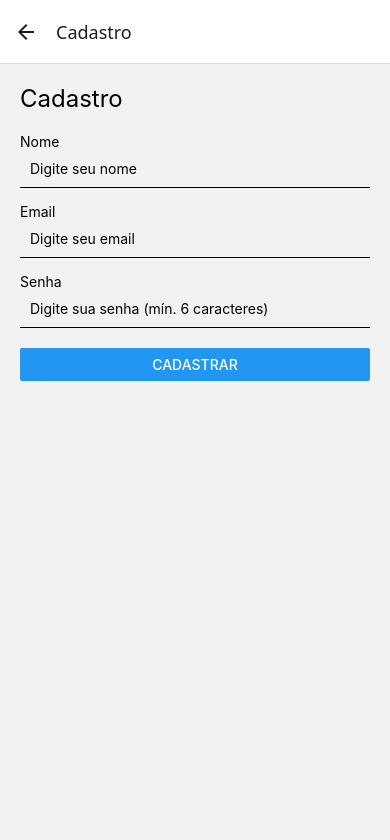
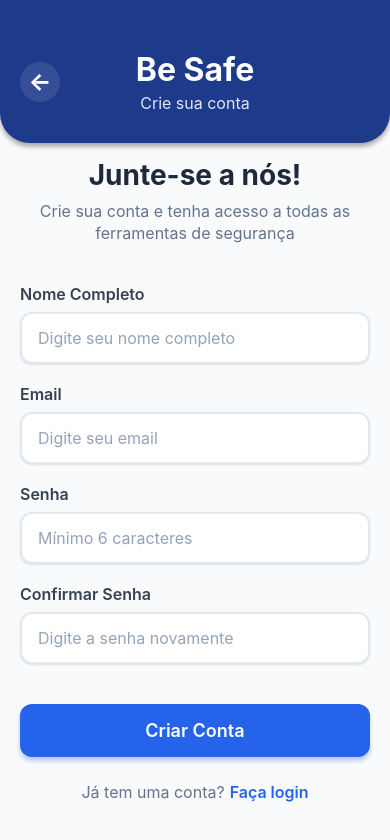
Before and after one commit to GabsGrego/beSafe, a React Native app: screen /Cadastro in a window 390 px wide. Shown: the top 840 px of the page. Built offline with nearby package versions, Linux system fonts and the light colour scheme; what native-base would draw is missing.

Commit message:
cadastro screen styling

```diff
--- a/src/navigation/AppNavigator.tsx
+++ b/src/navigation/AppNavigator.tsx
@@ -17,7 +17,7 @@ const AppNavigator: React.FC = () => {
     return (
       <Stack.Navigator initialRouteName="Home">
         <Stack.Screen name="Login" component={LoginScreen} options={{headerShown: false}}/>
-        <Stack.Screen name="Cadastro" component={CadastroScreen} />
+        <Stack.Screen name="Cadastro" component={CadastroScreen} options={{headerShown: false}}/>
         <Stack.Screen name="Home" component={HomeScreen} options={{headerShown: false}}/>
         <Stack.Screen name="Perfil" component={PerfilScreen} />
         <Stack.Screen name="GuiaEmergencia" component={GuiaEmergenciaScreen} />
--- a/src/screens/CadastroScreen.tsx
+++ b/src/screens/CadastroScreen.tsx
@@ -1,5 +1,5 @@
 import React, { useState } from 'react';
-import { View, Text, TextInput, Button, Alert } from 'react-native';
+import { View, Text, TextInput, TouchableOpacity, Alert, StyleSheet, StatusBar, ScrollView } from 'react-native';
 import { useNavigation, NavigationProp } from '@react-navigation/native';
 import { createUserWithEmailAndPassword } from 'firebase/auth';
 import { setDoc, doc } from 'firebase/firestore';
@@ -10,6 +10,7 @@ const CadastroScreen: React.FC = () => {
     const [nome, setNome] = useState('');
     const [email, setEmail] = useState('');
     const [senha, setSenha] = useState('');
+    const [confirmSenha, setConfirmSenha] = useState('');
     const navigation = useNavigation<NavigationProp<RootStackParamList>>();
 
     const cadastrar = async () => {
@@ -26,6 +27,11 @@ const CadastroScreen: React.FC = () => {
 
         if (!senha || senha.length < 6) {
             Alert.alert('Erro', 'A senha deve ter pelo menos 6 caracteres');
+            return;
+        }
+
+        if (senha !== confirmSenha) {
+            Alert.alert('Erro', 'As senhas não coincidem');
             return;
         }
 
@@ -71,39 +77,233 @@ const CadastroScreen: React.FC = () => {
     };
 
     return (
-        <View style={{ padding: 20 }}>
-            <Text style={{ fontSize: 24, marginBottom: 20 }}>Cadastro</Text>
+        <View style={styles.container}>
+            <StatusBar barStyle="light-content" backgroundColor="#1e3a8a" />
 
-            <Text>Nome</Text>
+            {/* Header com nome do app */}
+            <View style={styles.header}>
+                <TouchableOpacity
+                    style={styles.backButton}
+                    onPress={() => navigation.goBack()}
+                >
+                    <Text style={styles.backButtonText}>←</Text>
+                </TouchableOpacity>
+                <View style={styles.headerContent}>
+                    <Text style={styles.appName}>Be Safe</Text>
+                    <Text style={styles.subtitle}>Crie sua conta</Text>
+                </View>
+            </View>
+
+            <ScrollView style={styles.scrollContainer} showsVerticalScrollIndicator={false}>
+                {/* Formulário */}
+                <View style={styles.formContainer}>
+                    <Text style={styles.welcomeText}>Junte-se a nós!</Text>
+                    <Text style={styles.descriptionText}>
+                        Crie sua conta e tenha acesso a todas as ferramentas de segurança
+                    </Text>
+
+                    <View style={styles.inputContainer}>
+                        <Text style={styles.label}>Nome Completo</Text>
                         <TextInput
                             value={nome}
                             onChangeText={setNome}
-                style={{ borderBottomWidth: 1, marginBottom: 15, padding: 10 }}
-                placeholder="Digite seu nome"
+                            style={styles.input}
+                            placeholder="Digite seu nome completo"
+                            placeholderTextColor="#94a3b8"
                         />
+                    </View>
 
-            <Text>Email</Text>
+                    <View style={styles.inputContainer}>
+                        <Text style={styles.label}>Email</Text>
                         <TextInput
                             value={email}
                             onChangeText={setEmail}
                             keyboardType="email-address"
-                style={{ borderBottomWidth: 1, marginBottom: 15, padding: 10 }}
+                            style={styles.input}
                             placeholder="Digite seu email"
+                            placeholderTextColor="#94a3b8"
                             autoCapitalize="none"
                         />
+                    </View>
 
-            <Text>Senha</Text>
+                    <View style={styles.inputContainer}>
+                        <Text style={styles.label}>Senha</Text>
                         <TextInput
                             value={senha}
                             onChangeText={setSenha}
                             secureTextEntry
-                style={{ borderBottomWidth: 1, marginBottom: 20, padding: 10 }}
-                placeholder="Digite sua senha (mín. 6 caracteres)"
+                            style={styles.input}
+                            placeholder="Mínimo 6 caracteres"
+                            placeholderTextColor="#94a3b8"
                         />
+                    </View>
 
-            <Button title="Cadastrar" onPress={cadastrar} />
+                    <View style={styles.inputContainer}>
+                        <Text style={styles.label}>Confirmar Senha</Text>
+                        <TextInput
+                            value={confirmSenha}
+                            onChangeText={setConfirmSenha}
+                            secureTextEntry
+                            style={styles.input}
+                            placeholder="Digite a senha novamente"
+                            placeholderTextColor="#94a3b8"
+                        />
+                    </View>
+
+                    <TouchableOpacity style={styles.registerButton} onPress={cadastrar}>
+                        <Text style={styles.registerButtonText}>Criar Conta</Text>
+                    </TouchableOpacity>
+
+                    <View style={styles.loginSection}>
+                        <Text style={styles.loginText}>Já tem uma conta?</Text>
+                        <TouchableOpacity onPress={() => navigation.navigate('Login')}>
+                            <Text style={styles.loginLink}>Faça login</Text>
+                        </TouchableOpacity>
+                    </View>
+
+                </View>
+            </ScrollView>
         </View>
     );
 };
 
+const styles = StyleSheet.create({
+    container: {
+        flex: 1,
+        backgroundColor: '#f8fafc',
+    },
+    header: {
+        backgroundColor: '#1e3a8a',
+        paddingTop: 50,
+        paddingBottom: 30,
+        paddingHorizontal: 20,
+        flexDirection: 'row',
+        alignItems: 'center',
+        borderBottomLeftRadius: 30,
+        borderBottomRightRadius: 30,
+        shadowColor: '#000',
+        shadowOffset: {
+            width: 0,
+            height: 4,
+        },
+        shadowOpacity: 0.3,
+        shadowRadius: 4.65,
+        elevation: 8,
+    },
+    backButton: {
+        width: 40,
+        height: 40,
+        borderRadius: 20,
+        backgroundColor: 'rgba(255, 255, 255, 0.1)',
+        justifyContent: 'center',
+        alignItems: 'center',
+        marginRight: 15,
+    },
+    backButtonText: {
+        fontSize: 24,
+        color: '#ffffff',
+        fontWeight: 'bold',
+    },
+    headerContent: {
+        flex: 1,
+        alignItems: 'center',
+        marginRight: 55,
+    },
+    appName: {
+        fontSize: 32,
+        fontWeight: 'bold',
+        color: '#ffffff',
+        marginBottom: 4,
+    },
+    subtitle: {
+        fontSize: 16,
+        color: '#e2e8f0',
+    },
+    scrollContainer: {
+        flex: 1,
+    },
+    formContainer: {
+        paddingHorizontal: 20,
+        paddingTop: 15,
+        paddingBottom: 30,
+    },
+    welcomeText: {
+        fontSize: 28,
+        fontWeight: 'bold',
+        color: '#1e293b',
+        textAlign: 'center',
+        marginBottom: 8,
+    },
+    descriptionText: {
+        fontSize: 16,
+        color: '#64748b',
+        textAlign: 'center',
+        marginBottom: 40,
+        lineHeight: 22,
+    },
+    inputContainer: {
+        marginBottom: 20,
+    },
+    label: {
+        fontSize: 16,
+        fontWeight: '600',
+        color: '#374151',
+        marginBottom: 8,
+    },
+    input: {
+        backgroundColor: '#ffffff',
+        borderWidth: 2,
+        borderColor: '#e2e8f0',
+        borderRadius: 12,
+        paddingHorizontal: 16,
+        paddingVertical: 14,
+        fontSize: 16,
+        color: '#1e293b',
+        shadowColor: '#000',
+        shadowOffset: {
+            width: 0,
+            height: 1,
+        },
+        shadowOpacity: 0.1,
+        shadowRadius: 2,
+        elevation: 2,
+    },
+    registerButton: {
+        backgroundColor: '#2563eb',
+        borderRadius: 12,
+        paddingVertical: 16,
+        alignItems: 'center',
+        marginTop: 20,
+        shadowColor: '#2563eb',
+        shadowOffset: {
+            width: 0,
+            height: 4,
+        },
+        shadowOpacity: 0.3,
+        shadowRadius: 4.65,
+        elevation: 8,
+    },
+    registerButtonText: {
+        color: '#ffffff',
+        fontSize: 18,
+        fontWeight: '600',
+    },
+    loginSection: {
+        flexDirection: 'row',
+        justifyContent: 'center',
+        alignItems: 'center',
+        marginTop: 25,
+        gap: 5,
+    },
+    loginText: {
+        fontSize: 16,
+        color: '#64748b',
+    },
+    loginLink: {
+        fontSize: 16,
+        color: '#2563eb',
+        fontWeight: '600',
+    },
+});
+
 export default CadastroScreen;
```
Lines whose indentation alone changed are shown as unchanged.
